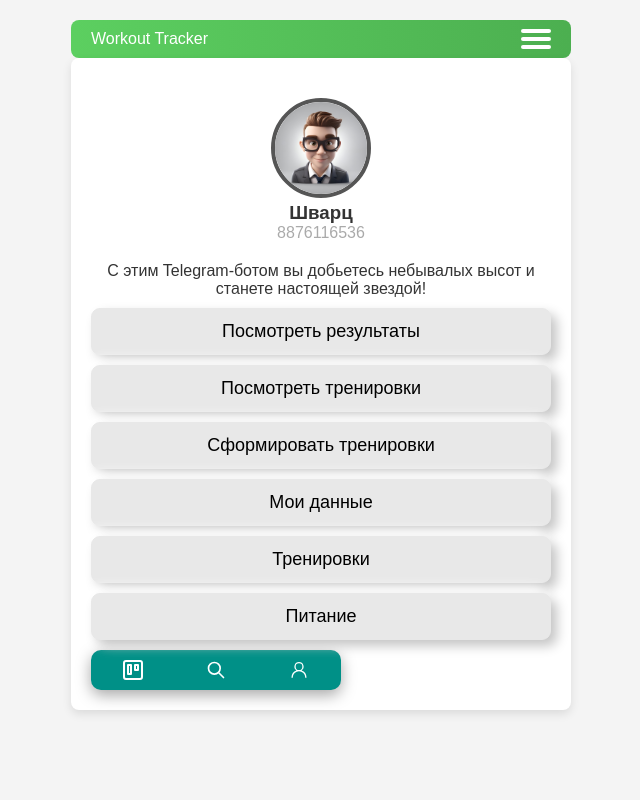
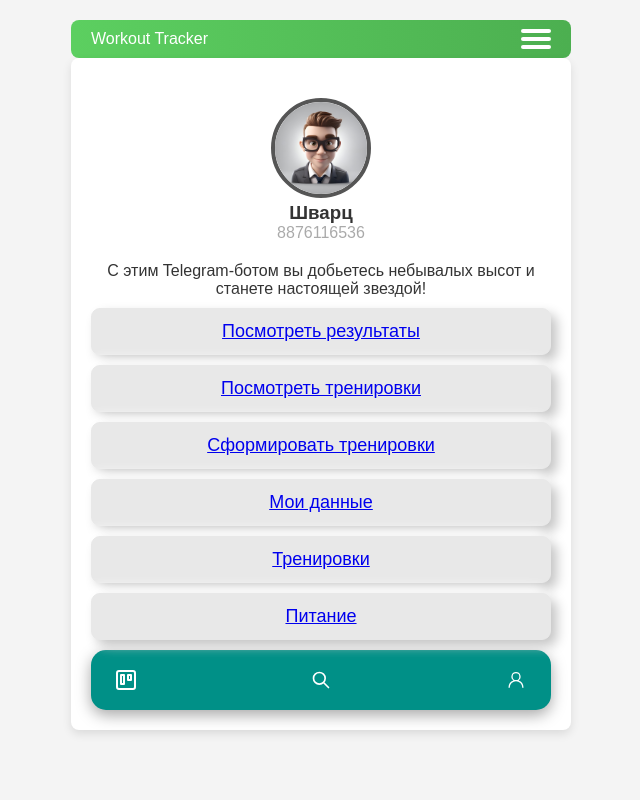
Before and after one commit to pyadrus/Workout-Tracker, a FastAPI app: page / in a window 1280 px wide. Shown: the whole page, without its empty margins (319-959 px from the left). Run offline with FastAPI, Linux system fonts and the light colour scheme.

Commit message:
Рефакторинг кода. Создание страниц для кнопок WebApp.

```diff
--- a/templates/about_us.html
+++ b/templates/about_us.html
@@ -1,5 +1,5 @@
 <!DOCTYPE html>
-<html lang="en">
+<html lang="ru">
 <head>
     <meta charset="UTF-8">
     <title>Title</title>
--- a/templates/contacts.html
+++ b/templates/contacts.html
@@ -1,5 +1,5 @@
 <!DOCTYPE html>
-<html lang="en">
+<html lang="ru">
 <head>
     <meta charset="UTF-8">
     <title>Title</title>
--- a/templates/index.html
+++ b/templates/index.html
@@ -13,9 +13,20 @@
             box-sizing: border-box;
         }
 
+        /* CSS Переменные для гибкости */
+        :root {
+            --primary-color: #009087;
+            --hover-color: #009087;
+            --text-color: #333;
+            --background-color: #f4f4f4;
+            --white-color: white;
+            --shadow-color: rgba(0, 0, 0, 0.1);
+            --button-shadow: 6px 6px 12px #c5c5c5, -6px -6px 12px #ffffff;
+        }
+
         body {
             font-family: Arial, sans-serif;
-            background-color: #f4f4f4;
+            background-color: var(--background-color);
             color: #333;
             display: flex;
             flex-direction: column;
@@ -27,7 +38,7 @@
 
         /* Шапка с гамбургер-меню */
         .top-nav {
-            width: 100%;
+            width: 100%;  /* Ширина */
             max-width: 500px;
             display: flex;
             justify-content: space-between;
@@ -66,7 +77,7 @@
         }
 
         .menu > li:hover {
-            background-color: #009087;
+            background-color: var(--hover-color);
             color: white;
         }
 
@@ -132,7 +143,7 @@
         h1 {
             font-size: 1.8rem;
             margin-bottom: 20px;
-            color: #4CAF50;
+            color: var(--primary-color);
         }
 
         /* Стили для кнопок */
@@ -155,8 +166,8 @@
 
         .button2:hover {
             color: white;
-            background-color: #009087;
-            border-color: #009087;
+            background-color: var(--hover-color);
+            border-color: var(--hover-color);
         }
 
 
@@ -205,26 +216,24 @@
         /* From Uiverse.io by eslam-hany */
 
         .button-container {
-            width: 100%; /* Сделать контейнер адаптивным */
-            max-width: 300px; /* Максимальная ширина */
+            width: 100%;
+            max-width: 500px;  /* Увеличьте максимальную ширину контейнера */
+            height: 60px;      /* Увеличьте высоту */
+            padding: 5px;      /* Добавьте отступы для большего пространства между кнопками */
+            border-radius: 15px;  /* Сделайте углы более округлыми */
+            box-shadow: rgba(0, 0, 0, 0.35) 0px 5px 15px;
+            transition: all 0.5s;
+            display: flex;
+            justify-content: space-around;
+            align-items: center;
+            background-color: var(--hover-color);
         }
 
         .button-container {
             display: flex;
-            background-color: #009087;
-            width: 250px;
-            max-width: 300px; /* Увеличенная ширина */
-            height: 40px;
+            justify-content: space-between;  /* Для равномерного распределения кнопок */
             align-items: center;
-            justify-content: space-around;
-            border-radius: 10px;
-            box-shadow: rgba(0, 0, 0, 0.35) 0px 5px 15px;
-            transition: all 0.5s;
-        }
-
-        .button-container:hover {
-            width: 300px;
-            transition: all 0.5s;
+            gap: 60px;  /* Увеличьте расстояние между кнопками */
         }
 
         .button {
@@ -283,12 +292,12 @@
     <p>С этим Telegram-ботом вы добьетесь небывалых высот и станете настоящей звездой!</p>
 
     <!-- Кнопки -->
-    <button class="button2">Посмотреть результаты</button>
-    <button class="button2">Посмотреть тренировки</button>
-    <button class="button2">Сформировать тренировки</button>
-    <button class="button2">Мои данные</button>
-    <button class="button2">Тренировки</button>
-    <button class="button2">Питание</button>
+    <button class="button2"><a href="view_results.html">Посмотреть результаты</a></button>
+    <button class="button2"><a href="view_workouts.html">Посмотреть тренировки</a></button>
+    <button class="button2"><a href="сreate_workouts.html">Сформировать тренировки</a></button>
+    <button class="button2"><a href="my_details.html">Мои данные</a></button>
+    <button class="button2"><a href="workout.html">Тренировки</a></button>
+    <button class="button2"><a href="nutrition.html">Питание</a></button>
 
 
     <div class="button-container">
--- a/templates/settings.html
+++ b/templates/my_details.html
@@ -5,6 +5,6 @@
     <title>Title</title>
 </head>
 <body>
-<p>This is settings page</p>
+<h1>Мои данные</h1>
 </body>
 </html>
```
Also changed, not shown: TODO.md (added, +2 -0 lines), templates/nutrition.html (added, +10 -0 lines), templates/view_results.html (added, +12 -0 lines), templates/view_workouts.html (added, +10 -0 lines), templates/workout.html (added, +10 -0 lines), templates/сreate_workouts.html (added, +10 -0 lines).
